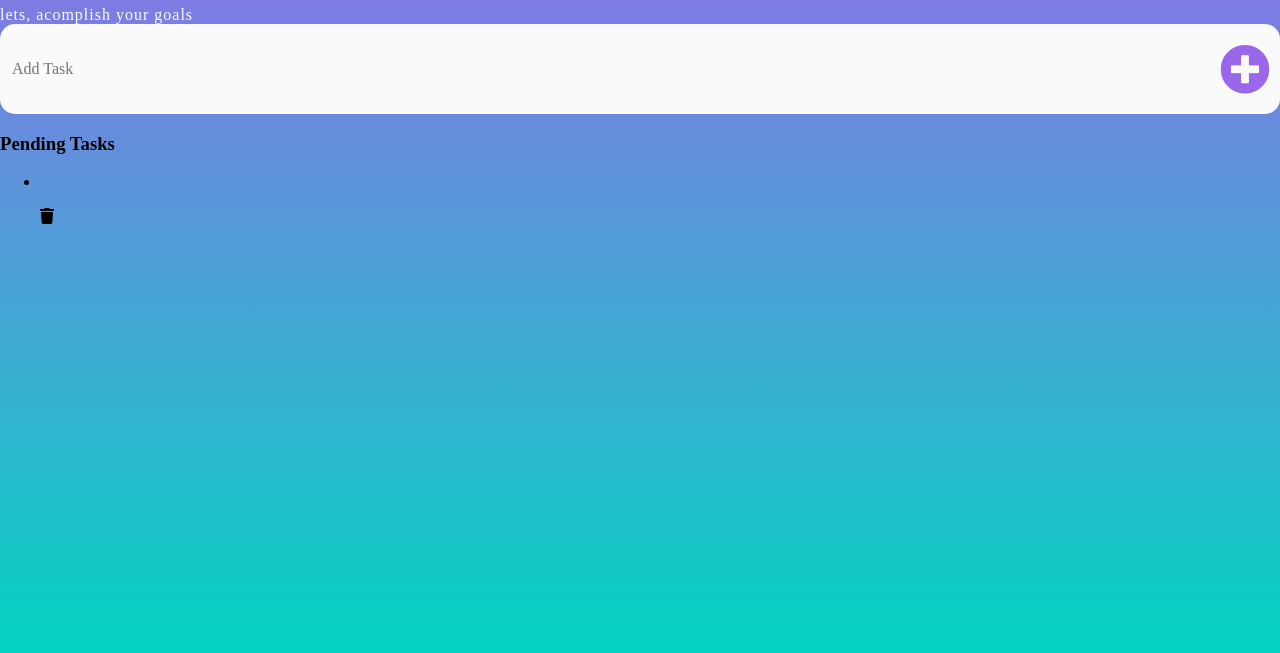
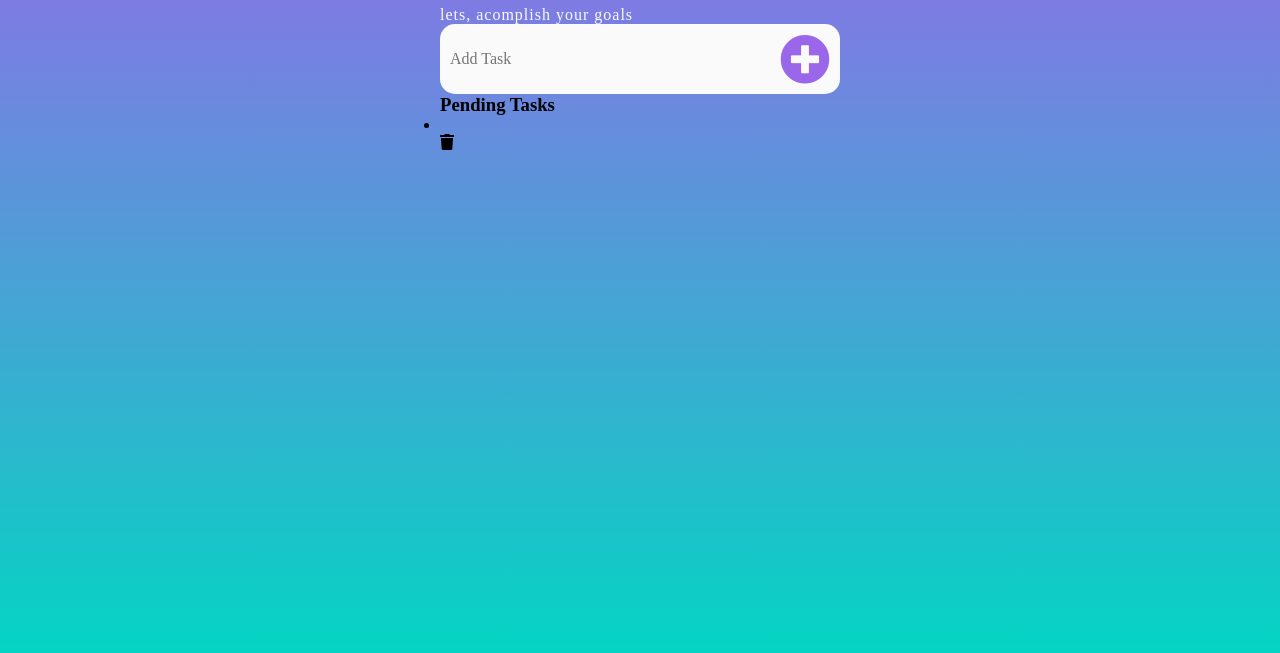
Before and after one commit to Carlos-Gabriel-Rojas/Task_Manager_App, a plain HTML site: page index.html in a window 1280 px wide. Shown: the part 147-800 px from the top of the page. Drawn offline with Linux system fonts and the light colour scheme.

Commit message:
added width and height to the container div and centered its elements

```diff
--- a/style.css
+++ b/style.css
@@ -6,9 +6,22 @@
     --color5: #2c7b90;
 }
 
+*{
+    box-sizing: border-box;
+    margin: 0;
+    padding: 0;
+}
+
 body {
     background: linear-gradient(to bottom,var(--color2), var(--color3));
     height: 100vh;
+}
+
+.container{
+    max-width: 80%;
+    width: 400px;
+    height: 600px;
+    margin: 0 auto;
 }
 
 /* profile*/
@@ -50,5 +63,4 @@ padding: 50px 0 5px 0;
 .addTask i{
     font-size: 50px;
     color: var(--color2);
-
 }
```
